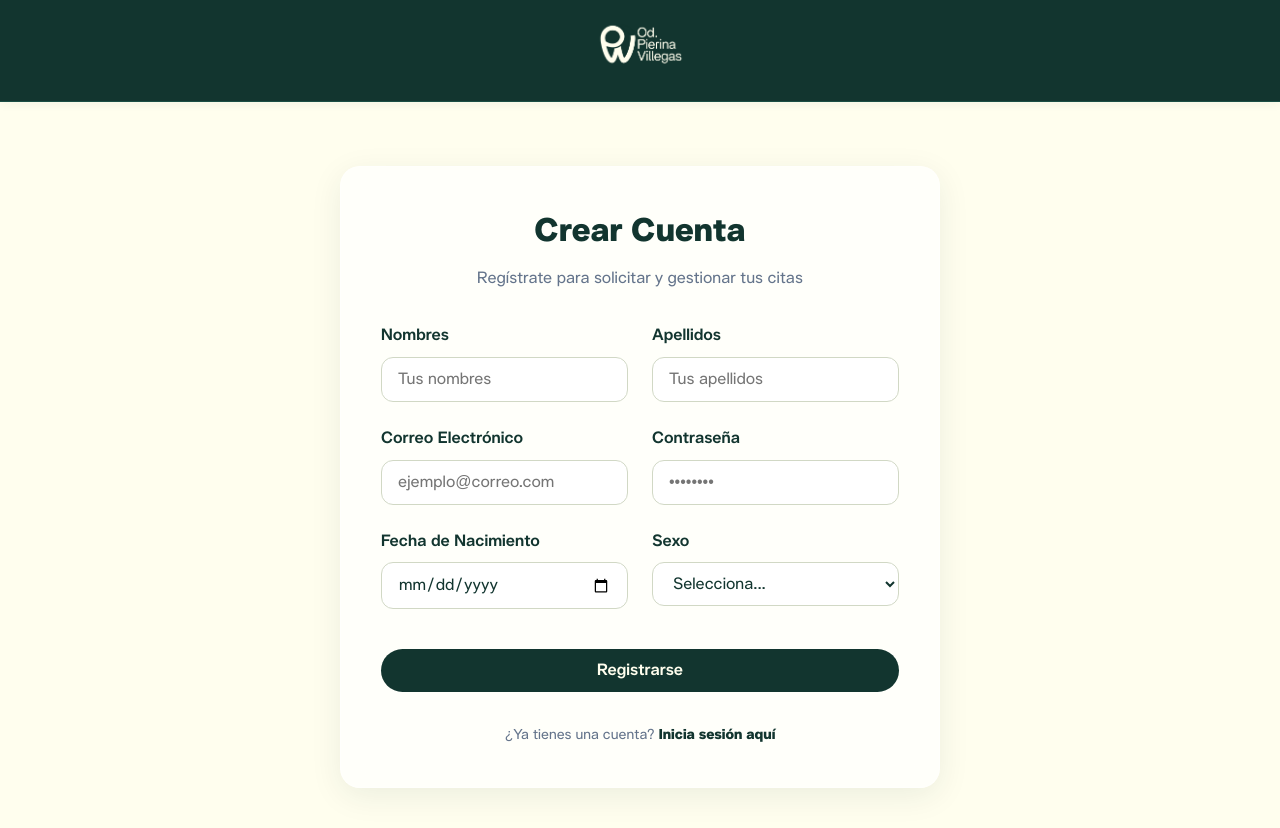
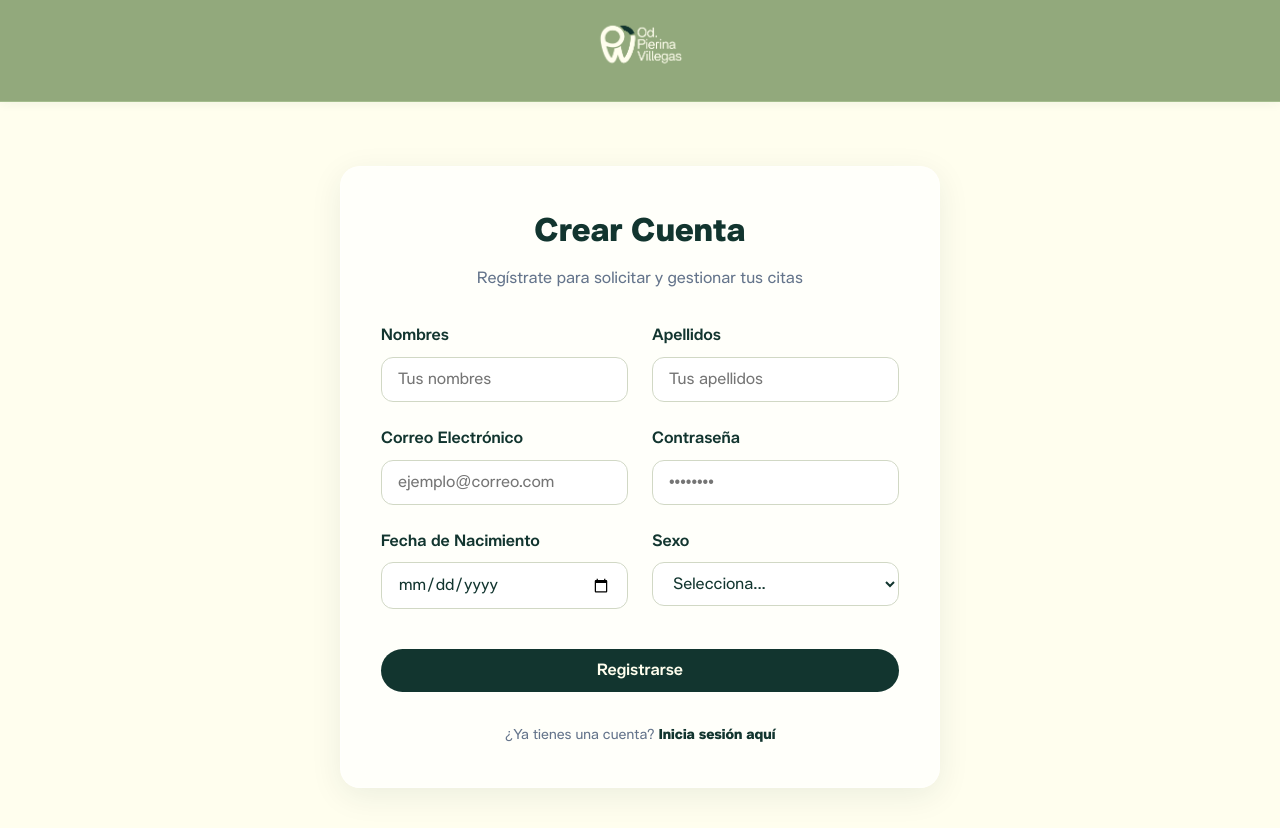
Before and after one commit to Villegascs/Od-Pierina-Villegas, a Next.js app: page /register in a window 1280 px wide. Shown: the top 828 px of the page. Built offline with nearby package versions, Linux system fonts and the light colour scheme.

Commit message:
fix: change navbar background to secondary green

```diff
--- a/src/app/layout.tsx
+++ b/src/app/layout.tsx
@@ -19,8 +19,8 @@ export default function RootLayout({
       <body style={{ minHeight: '100vh', display: 'flex', flexDirection: 'column' }}>
         <Providers>
           <header style={{
-            background: 'var(--primary)',
-            borderBottom: '1px solid var(--primary-hover)',
+            background: 'var(--secondary)',
+            borderBottom: '1px solid var(--secondary-hover)',
             padding: '1rem 0',
             position: 'sticky',
             top: 0,
```
